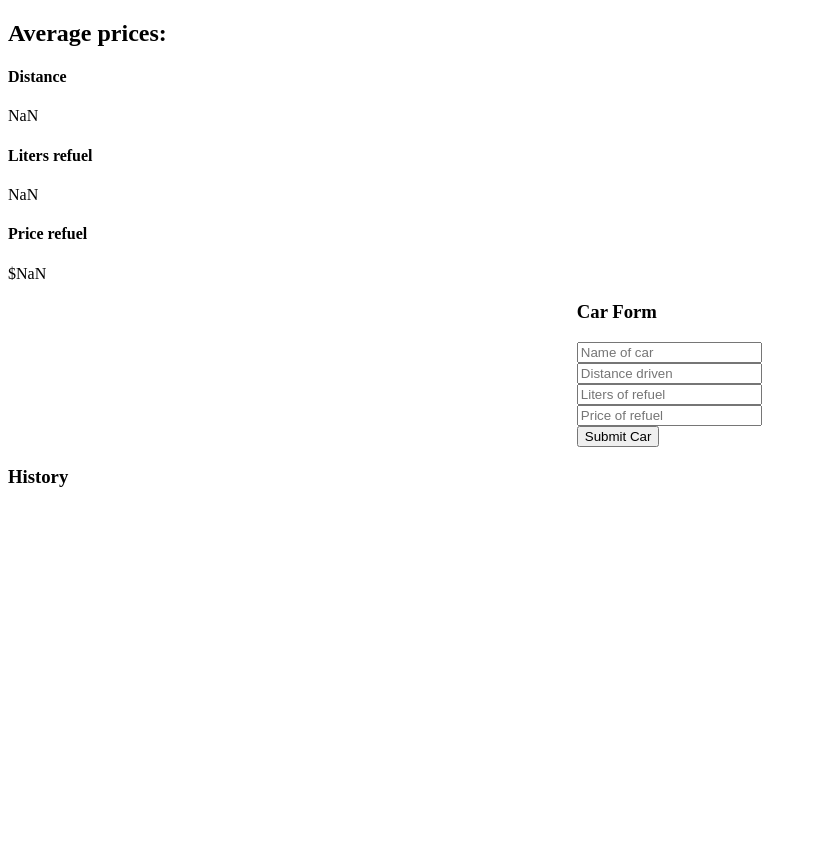
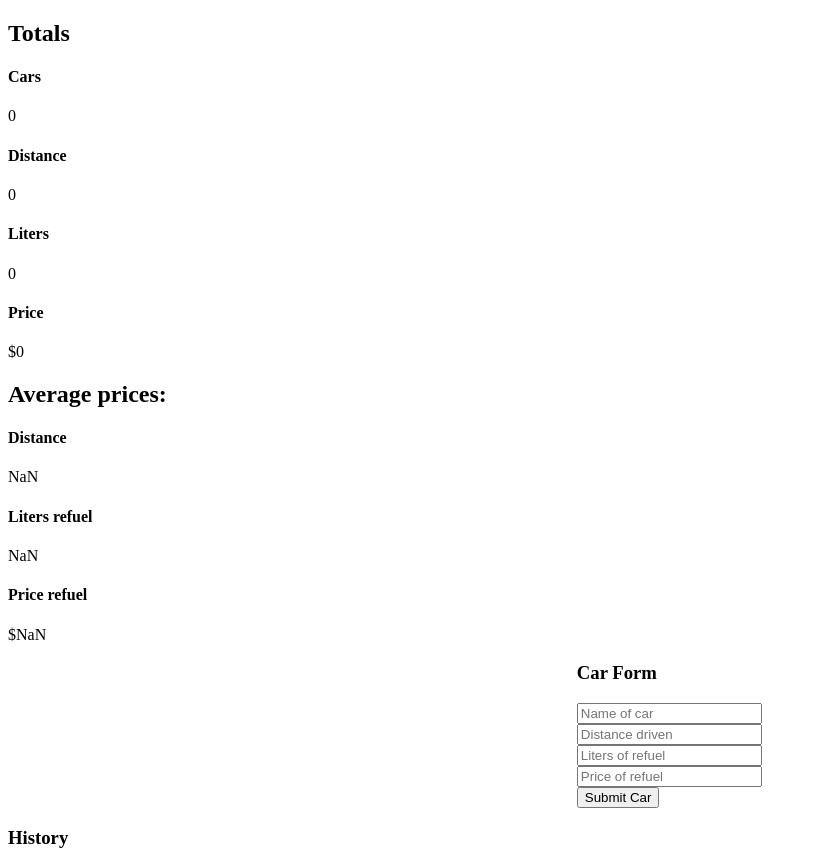
Before and after one commit to otto-laitinen/gas-tracker, a React (Create React App) app: page / in a window 1280 px wide. Shown: the whole page, without its empty margins (0-817 px from the left). Before the commit the page ends 800 px from the top, so only its background shows below. Built offline with nearby package versions, Linux system fonts and the light colour scheme.

Commit message:
totals added

```diff
--- a/src/components/TotalStats.js
+++ b/src/components/TotalStats.js
@@ -8,23 +8,39 @@ export const TotalStats = () => {
   const prices1 = context.fuelExpenses.map(fuelExpense => parseInt(fuelExpense.distance));
   const prices2 = context.fuelExpenses.map(fuelExpense => parseInt(fuelExpense.litersRefuel));
   const prices3 = context.fuelExpenses.map(fuelExpense => parseInt(fuelExpense.priceRefuel));
+  const names = context.fuelExpenses.map(fuelExpense => (fuelExpense.name));
 
-  // Average
+  //Totals
+    const namesTotal = names.length;
+    const distanceTotal = prices1.reduce((acc,item)=> acc + item,0);
+    const litersTotal = prices2.reduce((acc,item)=> acc + item,0);
+    const priceTotal = prices3.reduce((acc,item)=> acc + item,0);
+
+    // Average
   const priceAverage1 = prices1.reduce((acc, item) => (acc += item), 0).toFixed(2) / prices1.length
   const priceAverage2 = prices2.reduce((acc, item) => (acc += item), 0).toFixed(2) / prices2.length
   const priceAverage3 = prices3.reduce((acc, item) => (acc += item), 0).toFixed(2) / prices3.length
 
   return (
     <div>
-             <h2> Average prices:</h2>
-        <div>
+            <h2>Totals</h2>
+            <h4>Cars</h4>
+            <p classname="">{namesTotal}</p>
+            <h4>Distance</h4>
+            <p classname="">{distanceTotal}</p>
+            <h4>Liters</h4>
+            <p classname="">{litersTotal}</p>
+            <h4>Price</h4>
+            <p classname="">${priceTotal}</p>
+
+            <h2>Average prices:</h2>
             <h4>Distance</h4>
             <p className="">{priceAverage1}</p>
             <h4>Liters refuel</h4>
             <p className="">{priceAverage2}</p>
             <h4>Price refuel</h4>
             <p className="">${priceAverage3}</p>
-        </div>
+
 
     </div>
   )
```
